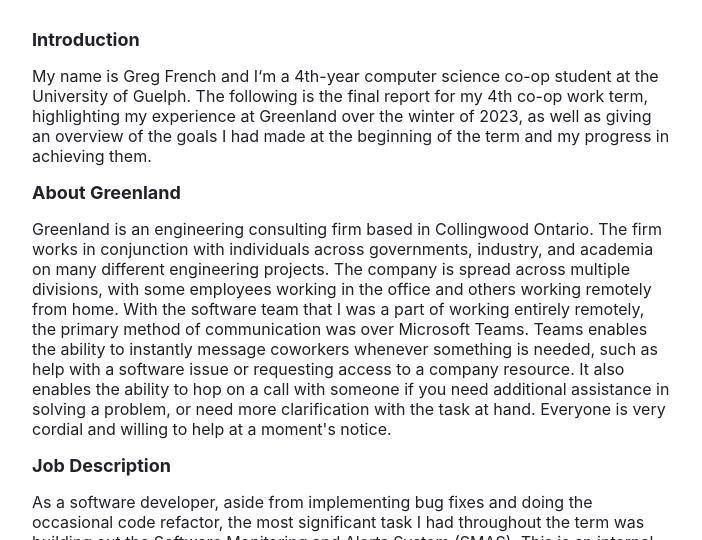
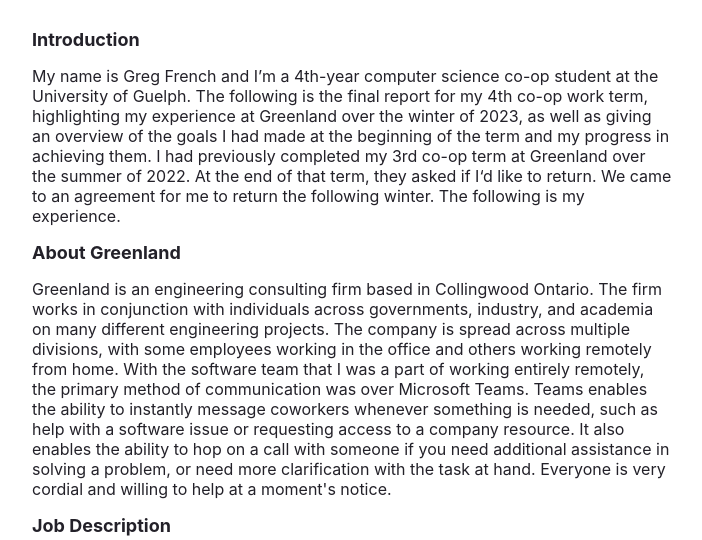
Before and after one commit to GregFrench/greenland-coop-work-term-report-w23, a Gatsby site: page / in a window 1280 px wide. Shown: the part 260-800 px from the top of the page, without its empty margins (288-990 px from the left). Built offline with nearby package versions, Linux system fonts and the light colour scheme; Gatsby itself is replaced by a stand-in of ours.

Commit message:
Updated introduction

```diff
--- a/src/pages/index.js
+++ b/src/pages/index.js
@@ -66,7 +66,7 @@
 
         <h2 style={h2Styles}>Introduction</h2>
 
-        <p>My name is Greg French and I&lsquo;m a 4th-year computer science co-op student at the University of Guelph. The following is the final report for my 4th co-op work term, highlighting my experience at Greenland over the winter of 2023, as well as giving an overview of the goals I had made at the beginning of the term and my progress in achieving them.</p>
+        <p>My name is Greg French and I’m a 4th-year computer science co-op student at the University of Guelph. The following is the final report for my 4th co-op work term, highlighting my experience at Greenland over the winter of 2023, as well as giving an overview of the goals I had made at the beginning of the term and my progress in achieving them. I had previously completed my 3rd co-op term at Greenland over the summer of 2022. At the end of that term, they asked if I&lsquo;d like to return. We came to an agreement for me to return the following winter. The following is my experience.</p>
 
         <h2 style={h2Styles}>About Greenland</h2>
 
```
